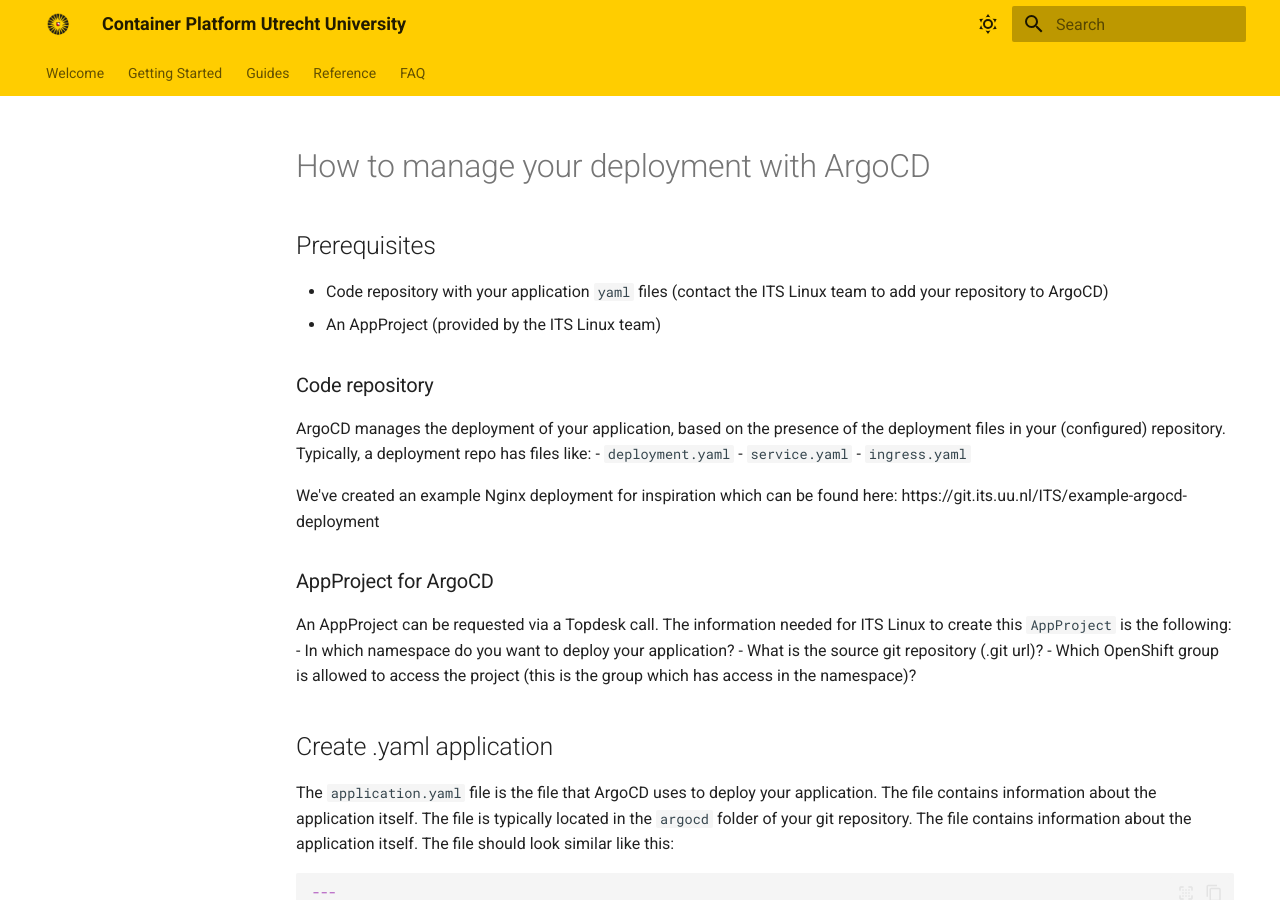
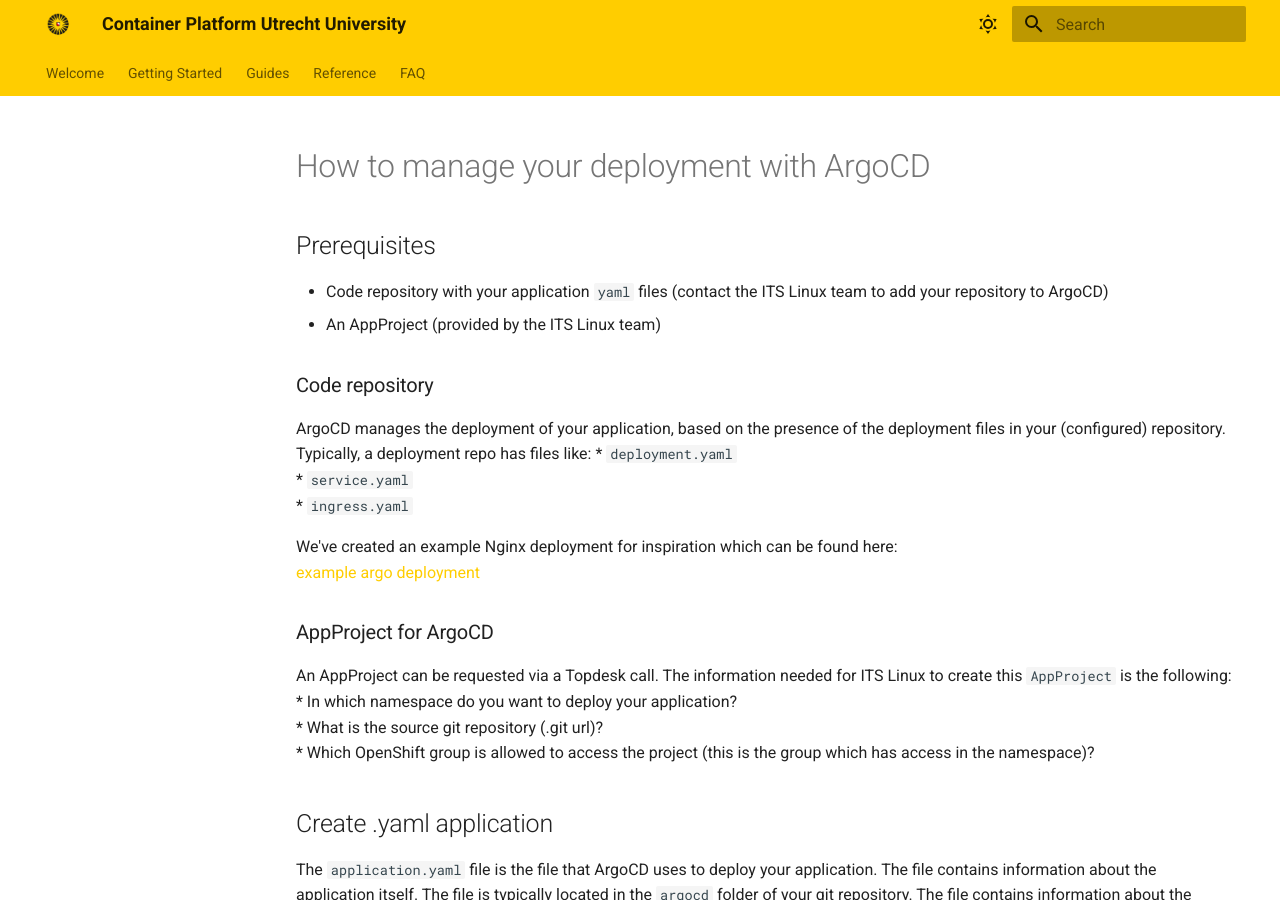
Before and after one commit to UtrechtUniversity/containerplatform-docs, an MkDocs documentation site: the page built from docs/content/guides/managed-deployment-with-argocd.md, in a window 1280 px wide and 900 px high. Built offline with MkDocs 1.6.1 and Material for MkDocs 9.7.7, drawn with Linux system fonts in a browser that asks for light colours.

```diff
--- a/docs/content/guides/managed-deployment-with-argocd.md
+++ b/docs/content/guides/managed-deployment-with-argocd.md
@@ -7,17 +7,18 @@
 ### Code repository
 ArgoCD manages the deployment of your application, based on the presence of the deployment files in your (configured) repository.
 Typically, a deployment repo has files like:
-- `deployment.yaml`
-- `service.yaml`
-- `ingress.yaml`
+* `deployment.yaml`
+* `service.yaml`
+* `ingress.yaml`
 
-We've created an example Nginx deployment for inspiration which can be found here: https://git.its.uu.nl/ITS/example-argocd-deployment
+We've created an example Nginx deployment for inspiration which can be found here:
+[example argo deployment](https://git.its.uu.nl/ITS/example-argocd-deployment)
 
 ### AppProject for ArgoCD
 An AppProject can be requested via a Topdesk call. The information needed for ITS Linux to create this `AppProject` is the following:
-- In which namespace do you want to deploy your application?
-- What is the source git repository (.git url)?
-- Which OpenShift group is allowed to access the project (this is the group which has access in the namespace)?
+* In which namespace do you want to deploy your application?
+* What is the source git repository (.git url)?
+* Which OpenShift group is allowed to access the project (this is the group which has access in the namespace)?
 
 ## Create <application>.yaml application
 The `application.yaml` file is the file that ArgoCD uses to deploy your application. The file contains information about the application itself.
--- a/mkdocs.yml
+++ b/mkdocs.yml
@@ -34,6 +34,9 @@ theme:
       primary: custom
       accent: blue
   plugins:
+    - privacy:
+        links_attr_map:
+          target: _blank
     - mkdocs-macro
     - mkdocs-video:
         is_video: True
```
